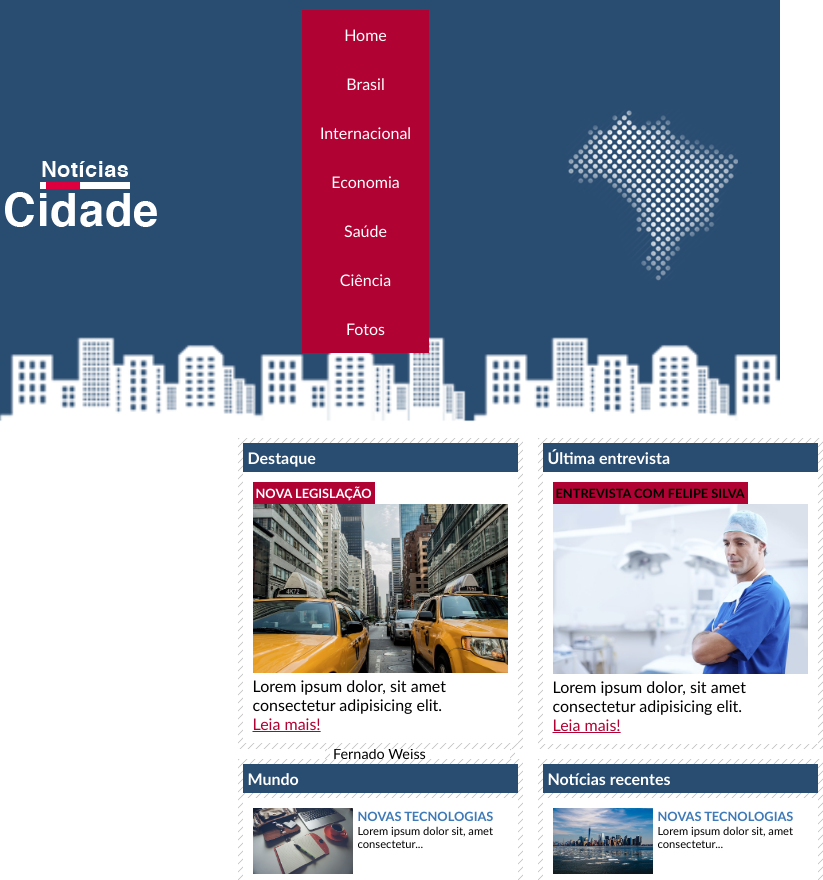
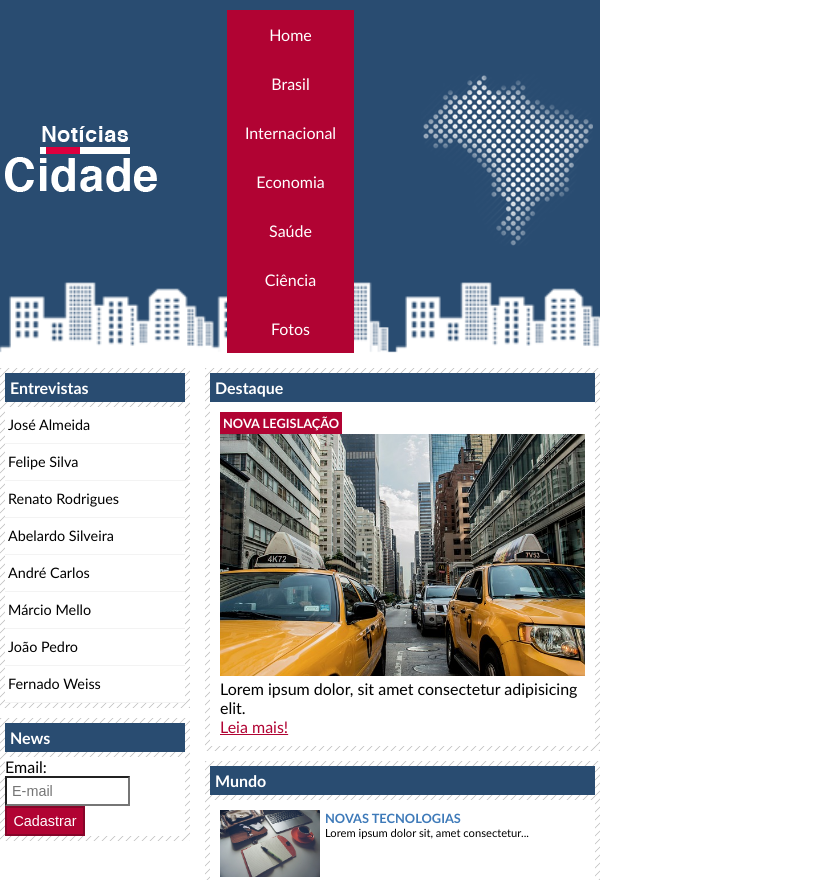
Before and after one commit to CleytonRibeiro38/projeto-html-css-cssgridlayout-responsivo04, a plain HTML site: page index.html in a window 600 px wide. Shown: the top 880 px of the page, 823 px wide, since content can reach past the window. Drawn offline with Linux system fonts and the light colour scheme.

Commit message:
Ajustando Responsivo.
Até 750px.

```diff
--- a/css/style.css
+++ b/css/style.css
@@ -97,12 +97,13 @@ body{
     .header{
         display: flex;
         justify-content: space-between;
-        padding: 40px;
+        padding: 5px;
     }
     .menu{
         flex-direction: column;
         position: relative;
-        top: -35px;
+        top: 0;
+        left: 20px;
     }
     .menu li{
         text-align: center;
@@ -110,7 +111,7 @@ body{
     header img:first-child{
         width: 152px;
         height: 66px;
-        margin-left: -35px;
+        margin-left: 0;
         margin-bottom: 10px;
         align-self: center;
     }
@@ -120,10 +121,13 @@ body{
         margin-top: -35px;
         align-self: center;
     }
+    .imagem02{
+        margin-left: 35px;
+    }
 }
 /*==========ASIDE==========*/
 .aside {display: grid; width: 190px; margin-left: 325px; margin-right: 15px; margin-top: 10px;}
-.aside01, .aside02 {background-image: url(../imagens/fundo-caixa.png); padding: 5px;}
+.aside01, .aside02 {background: url(../imagens/fundo-caixa.png); padding: 5px;}
 .aside02 {margin-top: 10px;}
 input {padding: 5px; width: 125px; font-size: 0.9em; background-color: #fff;}
 button {width: 80px; color: #fff; background-color: #b10333; border: 2px solid #870529; padding: 5px; font-size: 0.9em;}
@@ -151,7 +155,12 @@ color: #a1a1a1;}
         margin-top: 10px;
     }
 }
-
+@media screen and (min-width: 501px) and (max-width: 750px){
+    .aside{
+        display: block;
+        margin-left: 0;
+    }
+}
 /*==========CONTENT==========*/
 .content{
     display: grid;
@@ -200,6 +209,20 @@ padding: 3px;}
         margin-left: 0
     }
 }
+@media screen and (min-width: 501px) and (max-width: 750px){
+    .content{
+        grid-template-columns: 2fr;
+        margin-right: 0;
+    }
+    .content01, .content02{
+        width: 100%;
+    }
+    .content03, .content04{
+        grid-column: 1;
+        margin-left: 0;
+        width: 100%;
+    }
+}
 /*==========FOOTER==========*/
 .footer {background: #294c71; padding: 20px; margin-top: 30px;}
 .footer p {color: #fff; text-align: center;}
```
Also changed, not shown: fotos.html (+6 -0 lines), nova-legislacao.html (+6 -0 lines).
